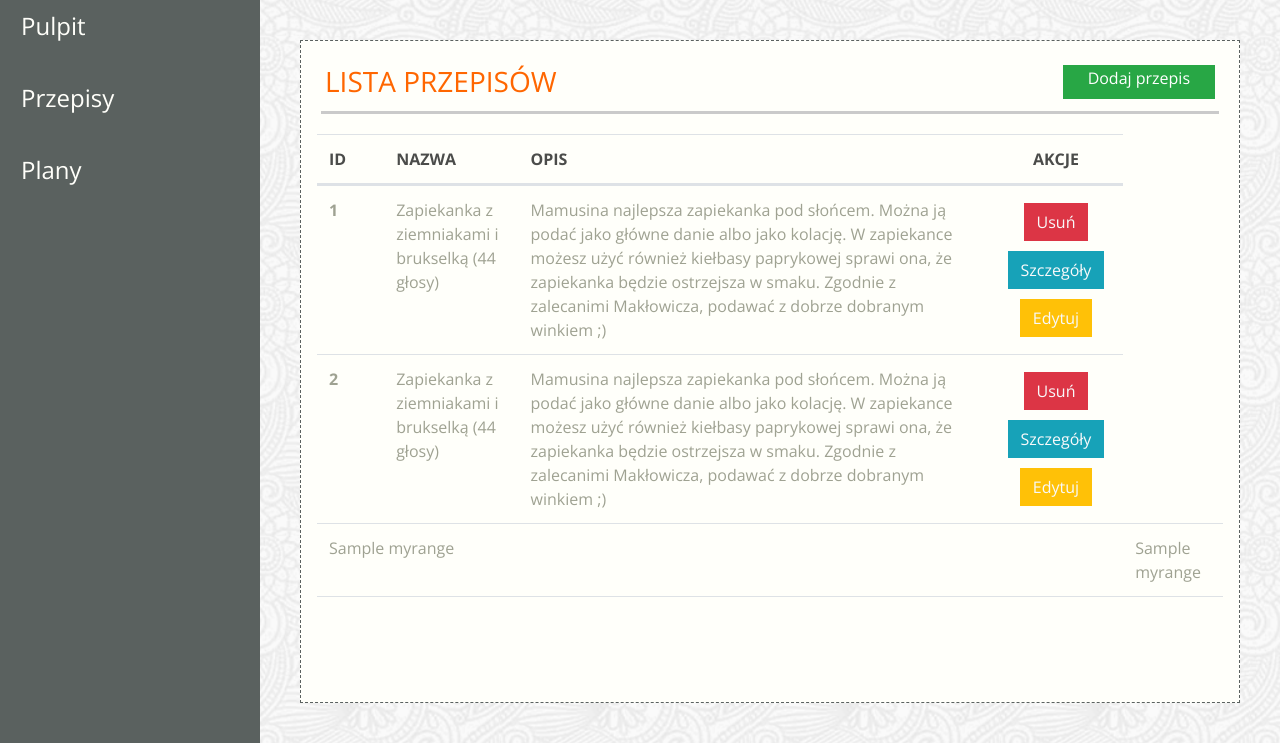
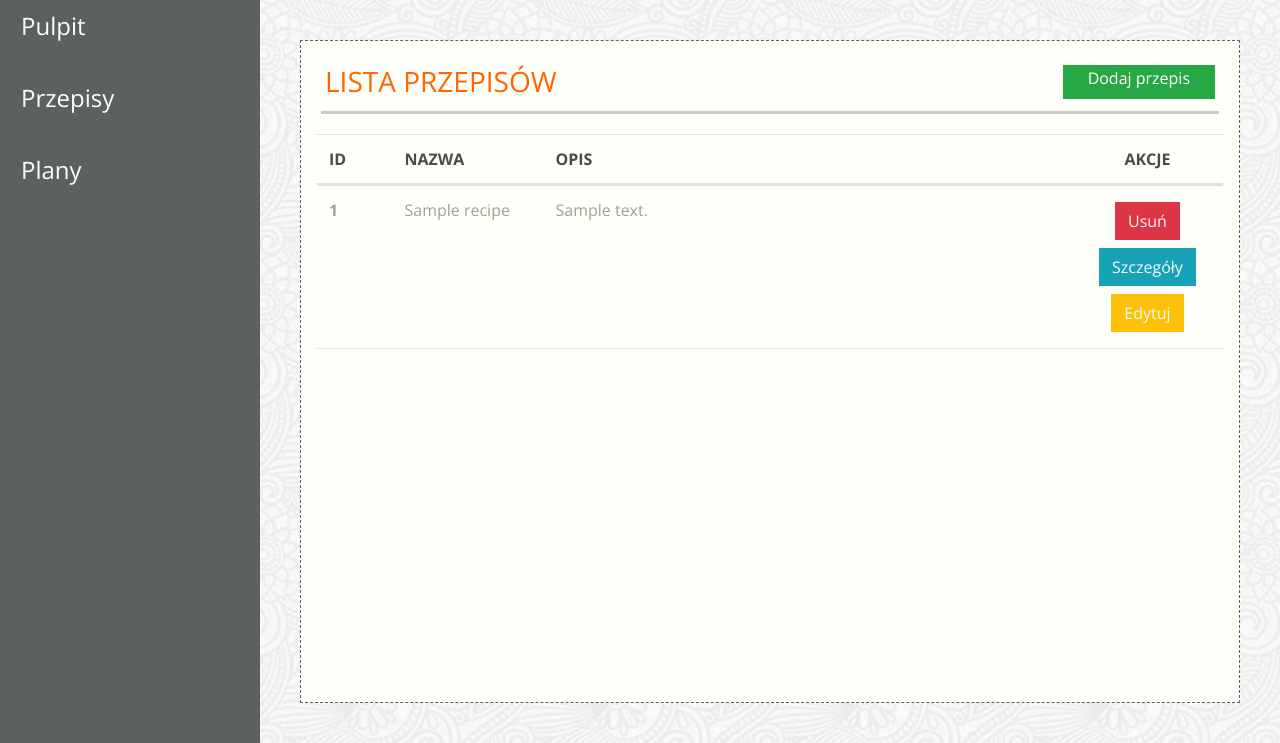
Before and after one commit to gwilpiszewski/food_plan, a Django app: template jedzonko/templates/app-recipes.html in a window 1280 px wide. Shown: the part 84-827 px from the top of the page. Run offline with Django 3.2, Linux system fonts and the light colour scheme; the template is opened without the code that fills it: most values are stand-ins (such as "Sample title", 1, 10 or a date in 2020); some libraries are stand-ins or nearby versions; some web fonts are replaced.

Commit message:
List works, paging to do

```diff
--- a/jedzonko/templates/app-recipes.html
+++ b/jedzonko/templates/app-recipes.html
@@ -21,17 +21,12 @@
         </tr>
         </thead>
         <tbody class="text-color-lighter">
+
+        {% for recipe in list_of_recipes %}
             <tr class="d-flex">
-            <th scope="row" class="col-1">1</th>
-            <td class="col-2">
-                Zapiekanka z ziemniakami i brukselką (44 głosy)
-            </td>
-            <td class="col-7">Mamusina najlepsza zapiekanka pod słońcem. Można ją
-                podać jako główne danie albo jako kolację. W zapiekance możesz
-                użyć również kiełbasy paprykowej sprawi ona, że zapiekanka
-                będzie ostrzejsza w smaku. Zgodnie z zalecanimi Makłowicza,
-                podawać z dobrze dobranym winkiem ;)
-            </td>
+                    <th scope="row" class="col-1"> {{ recipe.id }} </th>
+                    <td class="col-2"> {{ recipe.name }} </td>
+                    <td class="col-7"> {{ recipe.description }} </td>
                     <td class="col-2 d-flex align-items-center justify-content-center flex-wrap">
                         <a href="#"
                            class="btn btn-danger rounded-0 text-light m-1">Usuń</a>
@@ -41,30 +36,6 @@
                            class="btn btn-warning rounded-0 text-light m-1">Edytuj</a>
                     </td>
                     </tr>
-        <tr class="d-flex">
-            <th scope="row" class="col-1">2</th>
-            <td class="col-2">
-                Zapiekanka z ziemniakami i brukselką (44 głosy)
-            </td>
-            <td class="col-7">Mamusina najlepsza zapiekanka pod słońcem. Można ją
-                podać jako główne danie albo jako kolację. W zapiekance możesz
-                użyć również kiełbasy paprykowej sprawi ona, że zapiekanka
-                będzie ostrzejsza w smaku. Zgodnie z zalecanimi Makłowicza,
-                podawać z dobrze dobranym winkiem ;)
-            </td>
-            <td class="col-2 d-flex align-items-center justify-content-center flex-wrap">
-                <a href="#"
-                   class="btn btn-danger rounded-0 text-light m-1">Usuń</a>
-                <a href="/app-recipe-details.html"
-                   class="btn btn-info rounded-0 text-light m-1">Szczegóły</a>
-                <a href="/app-edit-recipe.html"
-                   class="btn btn-warning rounded-0 text-light m-1">Edytuj</a>
-            </td>
-        </tr>
-
-        {% for x in myrange %}
-            <tr><td> {{ x }}</td>
-                <td> {{ x }}</td></tr>
         {% endfor %}
 
         </tbody>
```
Also changed, not shown: jedzonko/views.py (+2 -22 lines). Lines whose indentation alone changed are shown as unchanged.
